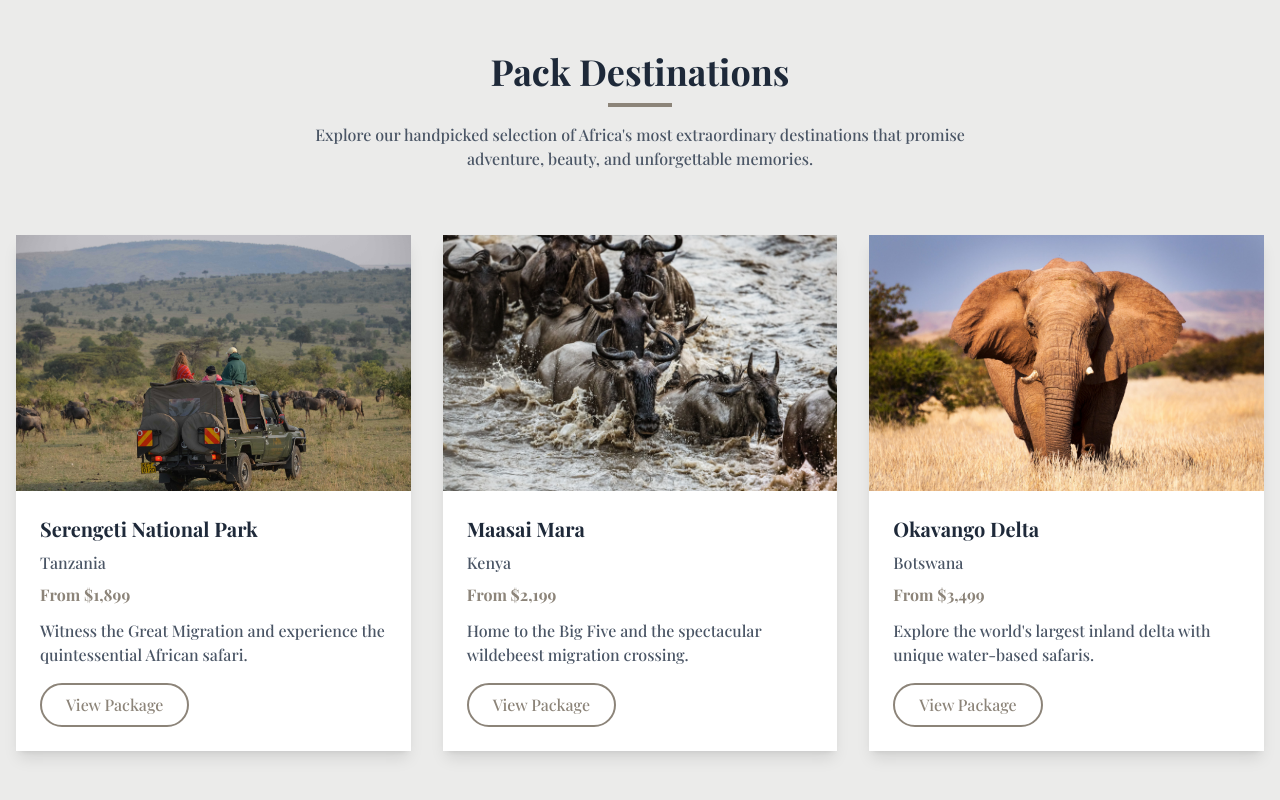
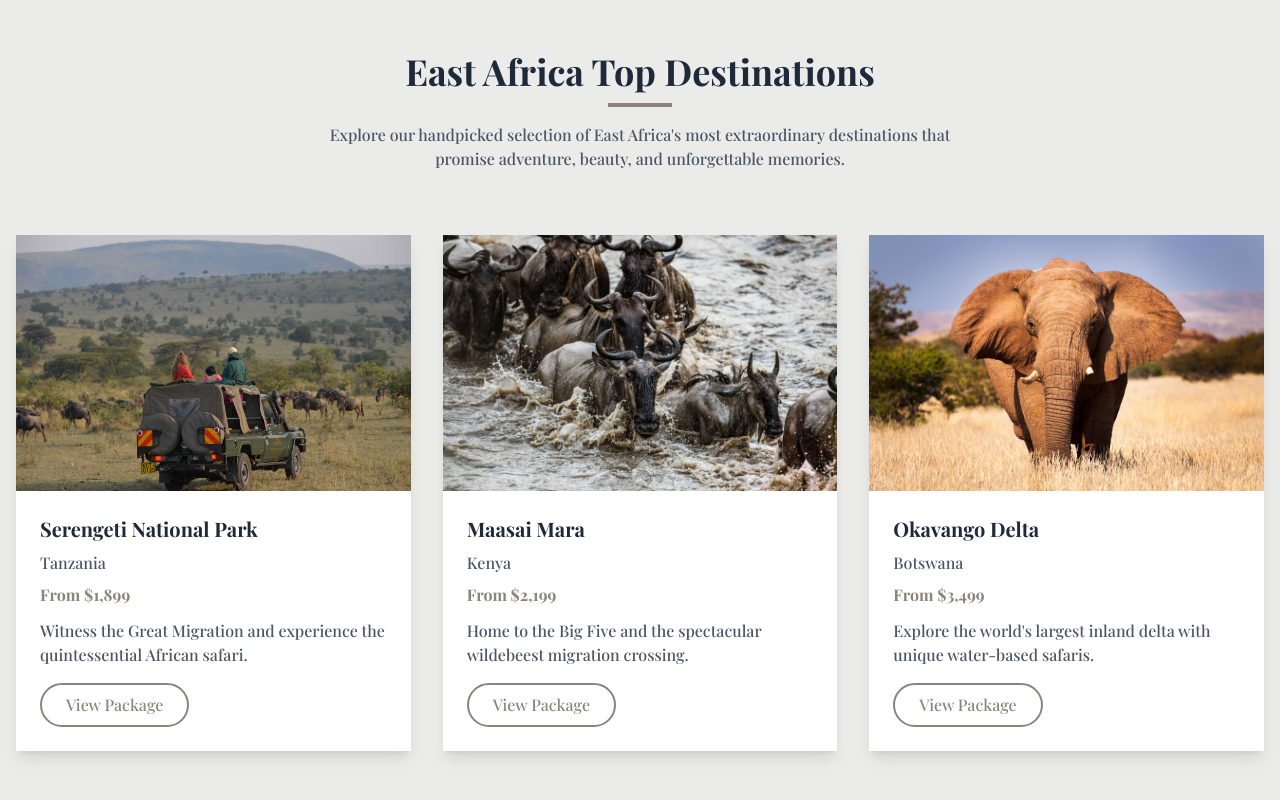
Before and after one commit to kevmongare/Safaris, a React (Vite) app: page / in a window 1280 px wide. Shown: the part 1300-2100 px from the top of the page. Built offline with nearby package versions, Linux system fonts and the light colour scheme.

Commit message:
update on the Topdestinations and app structure

```diff
--- a/src/App.tsx
+++ b/src/App.tsx
@@ -2,7 +2,7 @@ import Menu from './components/Menu';
 import Blog from '../src/components/blog';
 import Whatsapp from './components/whatsapp'
 import AboutUs from './components/aboutUs';
-import Destinations from './components/Destinations';
+import TopDestinations from './components/TopDestinations';
 import About from './components/About';
 import DestinationHighlights from './components/DestinationHighlights';
 import Hero from './components/hero';
@@ -25,7 +25,7 @@ function App() {
       <Menu />
       <Hero />
        <About />
-       <Destinations />
+       <TopDestinations />
        <DestinationHighlights />
        <Whatsapp />
        <AboutUs />
--- /dev/null
+++ b/src/components/TopDestinations.tsx
@@ -0,0 +1,76 @@
+// src/components/Destinations.js
+import SafariTruck from '../assets/safaris.jpeg'
+import Safari from '../assets/safaris.webp'
+import wildlife from '../assets/elephant.avif'
+
+const Destinations = () => {
+  const destinations = [
+    {
+      id: 1,
+      name: "Serengeti National Park",
+      location: "Tanzania",
+      price: "From $1,899",
+      description: "Witness the Great Migration and experience the quintessential African safari.",
+      image: SafariTruck
+    },
+    {
+      id: 2,
+      name: "Maasai Mara",
+      location: "Kenya",
+      price: "From $2,199",
+      description: "Home to the Big Five and the spectacular wildebeest migration crossing.",
+      image: Safari
+    },
+    {
+      id: 3,
+      name: "Okavango Delta",
+      location: "Botswana",
+      price: "From $3,499",
+      description: "Explore the world's largest inland delta with unique water-based safaris.",
+      image: wildlife
+    }
+  ];
+
+  return (
+    <section id="destinations" className="py-20 bg-white/90">
+      <div className="container mx-auto px-4">
+        <div className="text-center mb-16">
+          <h2 className="text-3xl md:text-4xl font-bold text-gray-800 mb-4 relative pb-4 after:content-[''] after:absolute after:bottom-0 after:left-1/2 after:-translate-x-1/2 after:w-16 after:h-1 after:bg-[var(--secondary)]">
+            East Africa Top Destinations
+          </h2>
+          <p className="max-w-2xl mx-auto text-gray-600">
+            Explore our handpicked selection of East Africa's most extraordinary destinations that promise adventure, beauty, and unforgettable memories.
+          </p>
+        </div>
+
+        <div className="grid grid-cols-1 md:grid-cols-3 gap-8">
+          {destinations.map((destination) => (
+            <div
+              key={destination.id}
+              className="bg-white  overflow-hidden shadow-lg transition-transform duration-300 hover:-translate-y-2"
+            >
+              <div className="h-64 overflow-hidden">
+                <img
+                  src={destination.image}
+                  alt={destination.name}
+                  className="w-full h-full object-cover transition-transform duration-500 hover:scale-110"
+                />
+              </div>
+              <div className="p-6">
+                <h3 className="text-xl font-bold text-gray-800 mb-2">{destination.name}</h3>
+                <p className="text-gray-600 mb-2">{destination.location}</p>
+                <p className="text-[var(--secondary)] font-semibold mb-3">{destination.price}</p>
+                <p className="text-gray-600 mb-4">{destination.description}</p>
+                <button className="border-2 border-[var(--secondary)] text-[var(--secondary)] hover:bg-[var(--secondary)] hover:text-white font-medium py-2 px-6 rounded-full transition duration-300">
+                  View Package
+                </button>
+              </div>
+            </div>
+          ))}
+        </div>
+      </div>
+    </section>
+  );
+};
+
+export default Destinations;
```
